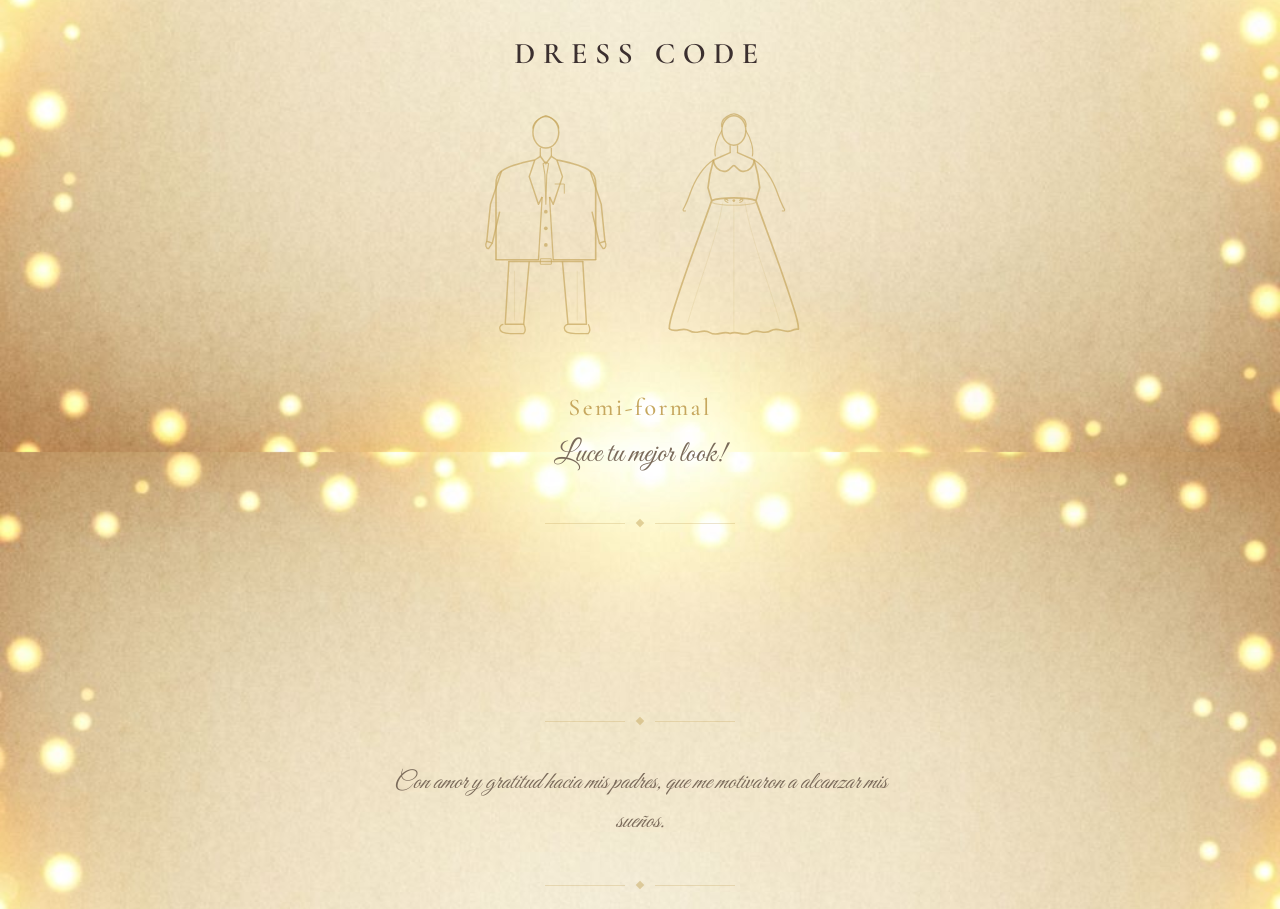
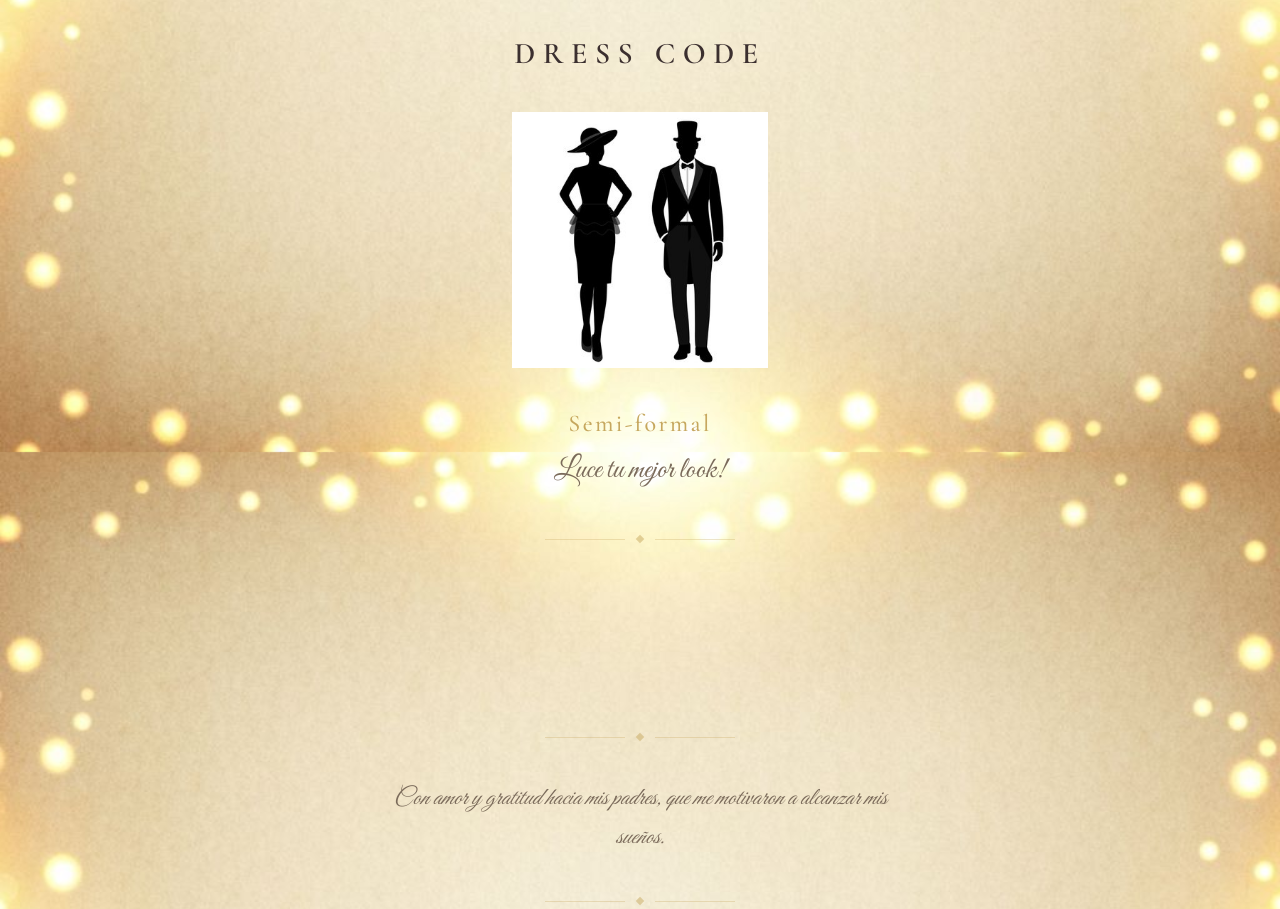
Before and after one commit to carlosaariasl/graduacion, a Next.js app: page / in a window 1280 px wide. Shown: the part 4668-5577 px from the top of the page. Built offline with nearby package versions, Linux system fonts and the light colour scheme.

Commit message:
feat: use silhouette image with blend mode for elegant visuals
Replace SVGs with silhouette image and apply blend mode for clean look.

Co-authored-by: Carlos Arias <43482712+carlosaariasl@users.noreply.github.com>

```diff
--- a/components/dress-code-section.tsx
+++ b/components/dress-code-section.tsx
@@ -1,308 +1,6 @@
+import Image from "next/image"
 import { FadeInSection } from "./fade-in-section"
 import { GoldDividerSimple } from "./gold-divider"
-
-function SuitIllustration({ className = "" }: { className?: string }) {
-  return (
-    <svg
-      viewBox="0 0 160 260"
-      fill="none"
-      xmlns="http://www.w3.org/2000/svg"
-      className={className}
-      aria-hidden="true"
-    >
-      {/* Head */}
-      <ellipse cx="80" cy="22" rx="14" ry="17" stroke="currentColor" strokeWidth="1.6" />
-      {/* Hair hint */}
-      <path
-        d="M66 18 C66 8, 80 4, 80 4 C80 4, 94 8, 94 18"
-        stroke="currentColor"
-        strokeWidth="1.4"
-        fill="none"
-      />
-      {/* Neck */}
-      <path d="M74 39 L74 48 M86 39 L86 48" stroke="currentColor" strokeWidth="1.4" />
-      {/* Collar / shirt collar */}
-      <path
-        d="M68 52 L74 48 L80 56 L86 48 L92 52"
-        stroke="currentColor"
-        strokeWidth="1.6"
-        fill="none"
-        strokeLinejoin="round"
-      />
-      {/* Tie knot and tie */}
-      <path
-        d="M77 56 L80 54 L83 56 L81 68 L80 100 L79 68 Z"
-        stroke="currentColor"
-        strokeWidth="1.2"
-        fill="none"
-        strokeLinejoin="round"
-      />
-      {/* Left jacket shoulder and arm */}
-      <path
-        d="M68 52 C58 54, 40 58, 32 64 C28 67, 26 72, 26 78 L26 160"
-        stroke="currentColor"
-        strokeWidth="1.8"
-        fill="none"
-        strokeLinejoin="round"
-      />
-      {/* Right jacket shoulder and arm */}
-      <path
-        d="M92 52 C102 54, 120 58, 128 64 C132 67, 134 72, 134 78 L134 160"
-        stroke="currentColor"
-        strokeWidth="1.8"
-        fill="none"
-        strokeLinejoin="round"
-      />
-      {/* Left lapel */}
-      <path
-        d="M68 52 L62 70 L72 100 L76 92"
-        stroke="currentColor"
-        strokeWidth="1.6"
-        fill="none"
-        strokeLinejoin="round"
-      />
-      {/* Right lapel */}
-      <path
-        d="M92 52 L98 70 L88 100 L84 92"
-        stroke="currentColor"
-        strokeWidth="1.6"
-        fill="none"
-        strokeLinejoin="round"
-      />
-      {/* Left arm sleeve */}
-      <path
-        d="M32 64 L20 100 L16 140 L22 142 L30 108"
-        stroke="currentColor"
-        strokeWidth="1.6"
-        fill="none"
-        strokeLinejoin="round"
-      />
-      {/* Left hand hint */}
-      <path
-        d="M16 140 C14 144, 15 148, 18 148 L22 142"
-        stroke="currentColor"
-        strokeWidth="1.4"
-        fill="none"
-      />
-      {/* Right arm sleeve */}
-      <path
-        d="M128 64 L140 100 L144 140 L138 142 L130 108"
-        stroke="currentColor"
-        strokeWidth="1.6"
-        fill="none"
-        strokeLinejoin="round"
-      />
-      {/* Right hand hint */}
-      <path
-        d="M144 140 C146 144, 145 148, 142 148 L138 142"
-        stroke="currentColor"
-        strokeWidth="1.4"
-        fill="none"
-      />
-      {/* Jacket front opening */}
-      <path d="M76 92 L72 160" stroke="currentColor" strokeWidth="1.4" />
-      <path d="M84 92 L88 160" stroke="currentColor" strokeWidth="1.4" />
-      {/* Buttons */}
-      <circle cx="80" cy="108" r="2" fill="currentColor" />
-      <circle cx="80" cy="126" r="2" fill="currentColor" />
-      <circle cx="80" cy="144" r="2" fill="currentColor" />
-      {/* Breast pocket */}
-      <path d="M90 78 L100 78 L100 88" stroke="currentColor" strokeWidth="1" strokeLinecap="round" />
-      {/* Jacket bottom hem */}
-      <path
-        d="M26 160 L72 160 M88 160 L134 160"
-        stroke="currentColor"
-        strokeWidth="1.6"
-        strokeLinecap="round"
-      />
-      {/* Belt / waist line */}
-      <path
-        d="M40 162 L120 162"
-        stroke="currentColor"
-        strokeWidth="1.8"
-        strokeLinecap="round"
-      />
-      {/* Belt buckle */}
-      <rect x="74" y="159" width="12" height="6" rx="1" stroke="currentColor" strokeWidth="1.2" fill="none" />
-      {/* Left pant leg */}
-      <path
-        d="M40 162 L36 230 L56 230 L62 162"
-        stroke="currentColor"
-        strokeWidth="1.6"
-        fill="none"
-        strokeLinejoin="round"
-      />
-      {/* Right pant leg */}
-      <path
-        d="M98 162 L104 230 L124 230 L120 162"
-        stroke="currentColor"
-        strokeWidth="1.6"
-        fill="none"
-        strokeLinejoin="round"
-      />
-      {/* Pant crease lines */}
-      <path d="M46 172 L46 226" stroke="currentColor" strokeWidth="0.6" opacity="0.4" />
-      <path d="M114 172 L114 226" stroke="currentColor" strokeWidth="0.6" opacity="0.4" />
-      {/* Shoes */}
-      <path
-        d="M34 230 C32 230, 30 232, 30 234 C30 238, 34 240, 42 240 L56 240 C58 238, 58 234, 56 230"
-        stroke="currentColor"
-        strokeWidth="1.4"
-        fill="none"
-      />
-      <path
-        d="M104 230 C102 230, 100 232, 100 234 C100 238, 104 240, 112 240 L126 240 C128 238, 128 234, 126 230"
-        stroke="currentColor"
-        strokeWidth="1.4"
-        fill="none"
-      />
-    </svg>
-  )
-}
-
-function DressIllustration({ className = "" }: { className?: string }) {
-  return (
-    <svg
-      viewBox="0 0 160 260"
-      fill="none"
-      xmlns="http://www.w3.org/2000/svg"
-      className={className}
-      aria-hidden="true"
-    >
-      {/* Head */}
-      <ellipse cx="80" cy="20" rx="13" ry="16" stroke="currentColor" strokeWidth="1.6" />
-      {/* Hair flowing */}
-      <path
-        d="M67 16 C65 6, 78 2, 80 2 C82 2, 95 6, 93 16"
-        stroke="currentColor"
-        strokeWidth="1.4"
-        fill="none"
-      />
-      <path
-        d="M67 20 C62 28, 58 40, 60 48"
-        stroke="currentColor"
-        strokeWidth="1.2"
-        fill="none"
-      />
-      <path
-        d="M93 20 C98 28, 102 40, 100 48"
-        stroke="currentColor"
-        strokeWidth="1.2"
-        fill="none"
-      />
-      {/* Neck */}
-      <path d="M76 36 L76 44 M84 36 L84 44" stroke="currentColor" strokeWidth="1.4" />
-      {/* Shoulder straps */}
-      <path
-        d="M76 44 L58 52"
-        stroke="currentColor"
-        strokeWidth="1.6"
-        strokeLinecap="round"
-      />
-      <path
-        d="M84 44 L102 52"
-        stroke="currentColor"
-        strokeWidth="1.6"
-        strokeLinecap="round"
-      />
-      {/* Sweetheart neckline bodice */}
-      <path
-        d="M58 52 C58 58, 64 66, 72 64 C76 63, 78 58, 80 58 C82 58, 84 63, 88 64 C96 66, 102 58, 102 52"
-        stroke="currentColor"
-        strokeWidth="1.8"
-        fill="none"
-        strokeLinejoin="round"
-      />
-      {/* Bodice sides - fitted waist */}
-      <path
-        d="M58 52 L54 68 L52 82 L56 96"
-        stroke="currentColor"
-        strokeWidth="1.8"
-        fill="none"
-        strokeLinejoin="round"
-      />
-      <path
-        d="M102 52 L106 68 L108 82 L104 96"
-        stroke="currentColor"
-        strokeWidth="1.8"
-        fill="none"
-        strokeLinejoin="round"
-      />
-      {/* Waist sash / cinch */}
-      <path
-        d="M56 96 C65 92, 95 92, 104 96"
-        stroke="currentColor"
-        strokeWidth="1.8"
-        fill="none"
-      />
-      <path
-        d="M56 98 C65 102, 95 102, 104 98"
-        stroke="currentColor"
-        strokeWidth="1.2"
-        fill="none"
-        opacity="0.6"
-      />
-      {/* Arms */}
-      <path
-        d="M58 52 C48 58, 38 72, 32 90 C30 96, 28 100, 26 104"
-        stroke="currentColor"
-        strokeWidth="1.4"
-        fill="none"
-      />
-      <path
-        d="M26 104 C24 106, 25 108, 28 107"
-        stroke="currentColor"
-        strokeWidth="1.2"
-        fill="none"
-      />
-      <path
-        d="M102 52 C112 58, 122 72, 128 90 C130 96, 132 100, 134 104"
-        stroke="currentColor"
-        strokeWidth="1.4"
-        fill="none"
-      />
-      <path
-        d="M134 104 C136 106, 135 108, 132 107"
-        stroke="currentColor"
-        strokeWidth="1.2"
-        fill="none"
-      />
-      {/* Skirt - flowing A-line */}
-      <path
-        d="M56 96 C48 120, 30 165, 16 210 C12 222, 10 230, 10 235"
-        stroke="currentColor"
-        strokeWidth="1.8"
-        fill="none"
-      />
-      <path
-        d="M104 96 C112 120, 130 165, 144 210 C148 222, 150 230, 150 235"
-        stroke="currentColor"
-        strokeWidth="1.8"
-        fill="none"
-      />
-      {/* Scalloped hem */}
-      <path
-        d="M10 235 C18 240, 24 232, 32 237 C40 242, 46 234, 54 239 C62 244, 68 236, 76 240 C84 236, 90 244, 98 239 C106 234, 112 242, 120 237 C128 232, 134 240, 142 237 C148 234, 150 236, 150 235"
-        stroke="currentColor"
-        strokeWidth="1.8"
-        fill="none"
-        strokeLinejoin="round"
-      />
-      {/* Skirt flow/fold lines */}
-      <path d="M68 98 C62 135, 44 180, 30 228" stroke="currentColor" strokeWidth="0.7" opacity="0.35" />
-      <path d="M80 96 C80 135, 80 180, 80 238" stroke="currentColor" strokeWidth="0.7" opacity="0.35" />
-      <path d="M92 98 C98 135, 116 180, 130 228" stroke="currentColor" strokeWidth="0.7" opacity="0.35" />
-      {/* Decorative detail at waist - small bow */}
-      <path
-        d="M74 96 C70 92, 68 96, 74 98 M86 96 C90 92, 92 96, 86 98"
-        stroke="currentColor"
-        strokeWidth="1.2"
-        fill="none"
-      />
-      <circle cx="80" cy="96" r="1.5" fill="currentColor" />
-    </svg>
-  )
-}
 
 export function DressCodeSection() {
   return (
@@ -318,9 +16,15 @@ export function DressCodeSection() {
       </FadeInSection>
 
       <FadeInSection delay={400}>
-        <div className="mx-auto mt-10 flex items-end justify-center gap-6 text-gold/70 md:gap-10">
-          <SuitIllustration className="h-48 w-auto md:h-60" />
-          <DressIllustration className="h-48 w-auto md:h-60" />
+        <div className="mx-auto mt-10 flex items-center justify-center">
+          <Image
+            src="/images/dress-code-silhouettes.png"
+            alt="Vestimenta semi-formal: dama y caballero"
+            width={320}
+            height={320}
+            className="h-52 w-auto object-contain mix-blend-multiply dark:invert md:h-64"
+            sizes="(max-width: 768px) 260px, 320px"
+          />
         </div>
       </FadeInSection>
 
```
Also changed, not shown: public/images/dress-code-silhouettes.png (added).
